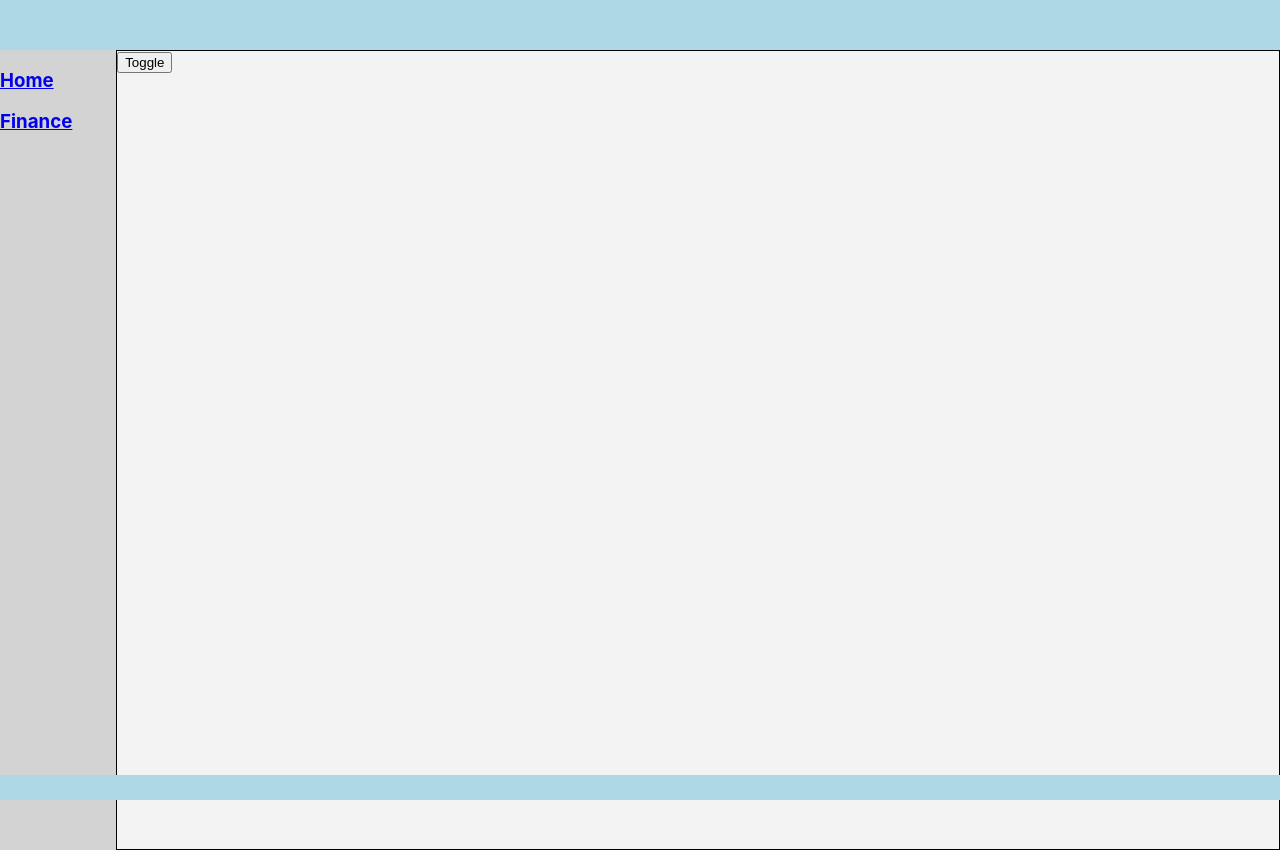
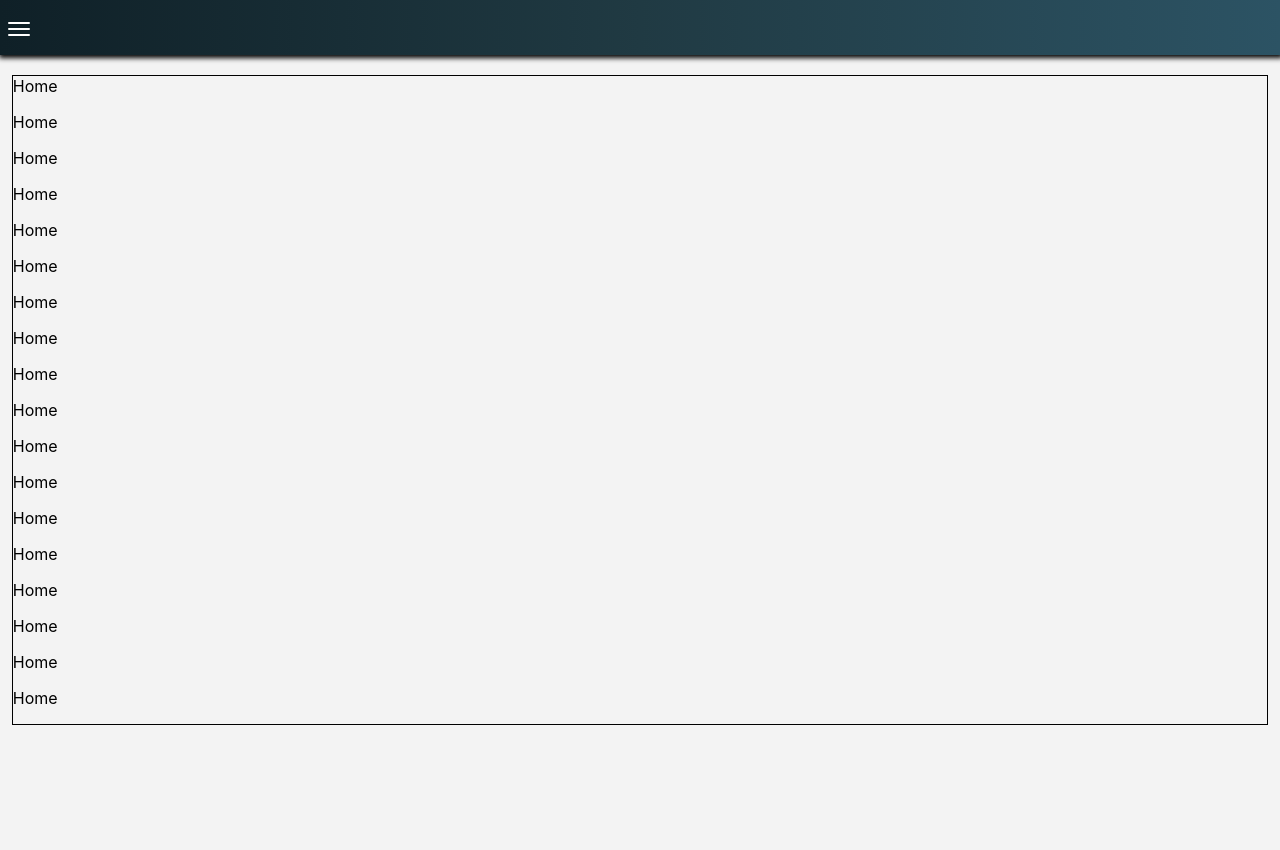
Before and after one commit to davecalderwood/Finance, a React (Create React App) app: page / in a window 1280 px wide. After the commit the page ends 800 px from the top, so only its background shows below. Built offline with nearby package versions, Linux system fonts and the light colour scheme.

Commit message:
changed nav system

```diff
--- a/src/App.js
+++ b/src/App.js
@@ -1,40 +1,67 @@
 import React, { Component } from 'react';
 import './app.scss'
-import { BrowserRouter as Router, Route, Link } from "react-router-dom";
+import { BrowserRouter as Router, Route } from "react-router-dom";
 import Home from './pages/Home'
 import Finance from './pages/Finance'
-import Header from './components/Header'
-import Footer from './components/Footer'
+// import Header from './components/Header'
+// import Footer from './components/Footer'
 
 export default class App extends Component {
-    render() {
-        return(
-          <div className="App">
-          <Header />
-          <Footer />
-        <div className="mainApp">
-          <Router>
-            <div className="links">
-              <Link to="/">
-                    <div className="home">
-                        <h3>Home</h3>
-                    </div>
-                  </Link>
+  constructor(props){
+    super(props);
+    this.state={
+      sideBar: false
+    }
 
-                <Link to="/finance">
-                  <div className="finance">
-                    <h3>Finance</h3>
-                  </div>
-                </Link>
-              </div>
+    this.handleSidebar = this.handleSidebar.bind(this);
+  }
 
-              <div className="routes">
-                <Route exact path="/" component={Home} />
-                <Route path="/finance" component={Finance} />
-              </div>
-            </Router>
+  handleSidebar(){
+    this.setState({
+      sideBar : !this.state.sideBar
+    });
+  }
+
+  render(){
+    return(
+      <div>
+        <Router>
+        <header className="header">
+          <div className="navContainer">
+            {/* <span className="logo" style={{color:"#fff"  , fontStyle:"italic" , fontWeight:"400"}}></span> */}
+            <nav>
+              <ul
+                className="mainNav"
+                style={this.state.sideBar ? { transform: "translateX(0)" } : null}
+                >
+                <li>
+                  <a href="/">HOME</a>
+                </li>
+                <li>
+                  <a href="/finance">FINANCE</a>
+                </li>
+              </ul>
+            </nav>
+            <button
+              onClick = {this.handleSidebar}
+              className={`navToggle ${this.state.sideBar ? "open" : null}`}>
+              <span />
+              <span />
+              <span />
+            </button>
+            <div
+              onClick={this.handleSidebar.bind(this)}
+              className={`overlay ${this.state.sideBar ? "open" : ""}`}
+              />
           </div>
-        </div>
-        );
-    }
+        </header>
+          <Route exact path="/" component={Home} />
+          <Route path="/finance" component={Finance} />
+
+        </Router>
+      </div>
+
+    );
+  }
+
 }
--- a/src/app.scss
+++ b/src/app.scss
@@ -1,6 +1,6 @@
 body, html {
     background: rgb(243, 243, 243);
-    overflow: hidden;
+    overflow-y: scroll;
 }
 .footer {
     width: 100%;
@@ -13,6 +13,7 @@ body, html {
     width: 100%;
     height: 50px;
     background: lightblue;
+    z-index: 100;
 }
 .links {
     width: 10%;
@@ -27,4 +28,99 @@ body, html {
     width: 100%;
     overflow-y: scroll;
     padding-bottom: 70px;
+}.home, .finance {
+    width: 98%;
+    border: 1px solid black;
+    margin: 0 auto;
+    margin-top: 75px;
 }
+/* --------------------------------------------------- Menu -------------------------------------------------------------- */
+ul {
+    padding: 0;
+    margin: 0;
+
+    li {
+        list-style: none;
+        margin-bottom: 30px;
+        font-size: 20px;
+      }
+  }
+
+  .header {
+    position: fixed;
+    top: 0;
+    left: 0;
+    width: 100%;
+    height: 55px;
+    background: linear-gradient(to right, rgb(15, 32, 39), rgb(32, 58, 67), rgb(44, 83, 100));
+    color: #292a2a;
+    z-index: 4;
+    box-shadow:1px 1px 5px 2px black;
+  }
+  .navToggle {
+    display: block;
+    background-color: transparent;
+    border: none;
+    height: 38px;
+    width: 38px;
+    padding: 8px 8px;
+    margin: 10px -8px 10px 0px;
+    outline: none;
+    cursor: pointer;
+    z-index: 5;
+  }
+  .navToggle.open span:first-child {
+    transform: rotate(45deg) translate(4.4px, 4.4px);
+  }
+  .navToggle.open span:nth-child(2) {
+    width: 0%;
+    opacity: 0;
+  }
+  .navToggle.open span:last-child {
+    transform: rotate(-45deg) translate(4.4px, -4.4px);
+  }
+  .navToggle span {
+    position: relative;
+    display: block;
+    width: 100%;
+    height: 2px;
+    margin-bottom: 4px;
+    background-color: #fff;
+    border-radius: 5px;
+    transition: all 0.5s cubic-bezier(1, 0.13, 0.35, 1.09);
+  }
+  .navToggle span:last-child {
+    margin-bottom: 0;
+  }
+  .mainNav {
+    position: absolute;
+    top: 0;
+    right: 0;
+    width: 200px;
+    height: 100vh;
+    background-color: #f4f4f4;
+    padding: 30px 0 0 50px;
+    z-index: 3;
+    transform: translateX(100%);
+    transition: transform 0.5s ease;
+    overflow-y: auto;
+  }
+  .mainNav.open {
+    transform: translateX(0%);
+  }
+  .overlay {
+    position: fixed;
+    left: 0;
+    top: 0;
+    z-index: 1;
+    height: 0;
+    width: 0;
+    background: lightgray;
+    opacity: 0;
+    transition: opacity 1s ease 0.5s;
+  }
+  .overlay.open {
+    opacity: 2;
+    width: 100%;
+    height: 120%;
+  }
--- a/src/pages/Finance.js
+++ b/src/pages/Finance.js
@@ -3,7 +3,7 @@ import React, { Component } from 'react';
 export default class Finance extends Component {
     render() {
         return(
-            <div>
+            <div className="finance">
                 this is the Finance
                 <p>Hl</p>
                 <p>Hl</p>
--- a/src/pages/Home.js
+++ b/src/pages/Home.js
@@ -1,23 +1,27 @@
 import React, { Component } from 'react';
 
 export default class Home extends Component {
-    constructor() {
-		super();
-		this.state = {
-			display: true,
-		};
-	}
-
-	toggle() {
-		this.setState({
-			display: !this.state.display
-		});
-	}
-
 	render() {
 		return (
-			<div>
-				<button onClick={this.toggle.bind(this)}>Toggle</button>
+			<div className="home">
+				Home
+				<p>Home</p>
+				<p>Home</p>
+				<p>Home</p>
+				<p>Home</p>
+				<p>Home</p>
+				<p>Home</p>
+				<p>Home</p>
+				<p>Home</p>
+				<p>Home</p>
+				<p>Home</p>
+				<p>Home</p>
+				<p>Home</p>
+				<p>Home</p>
+				<p>Home</p>
+				<p>Home</p>
+				<p>Home</p>
+				<p>Home</p>
 			</div>
 		)
 	}
```
